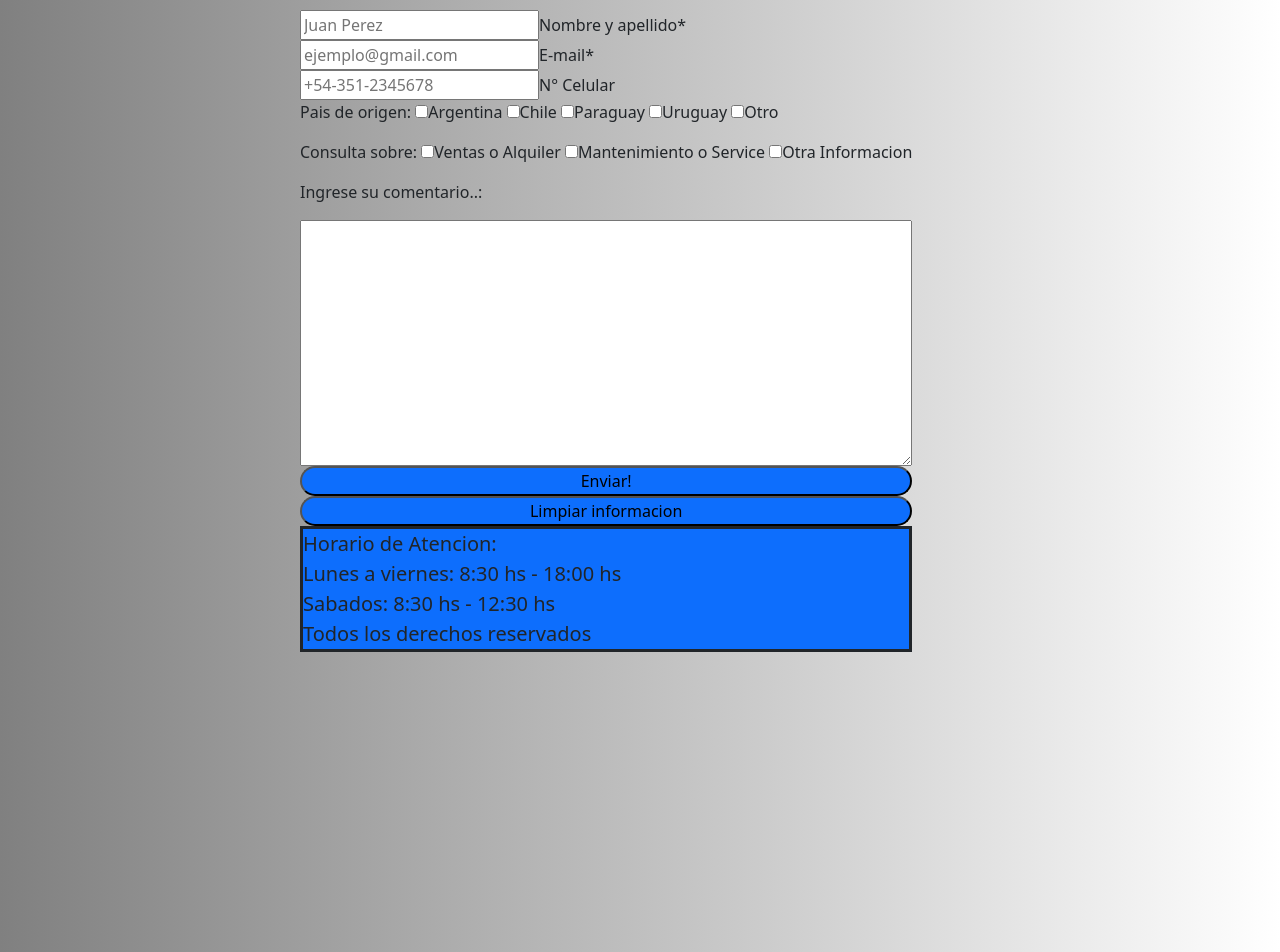
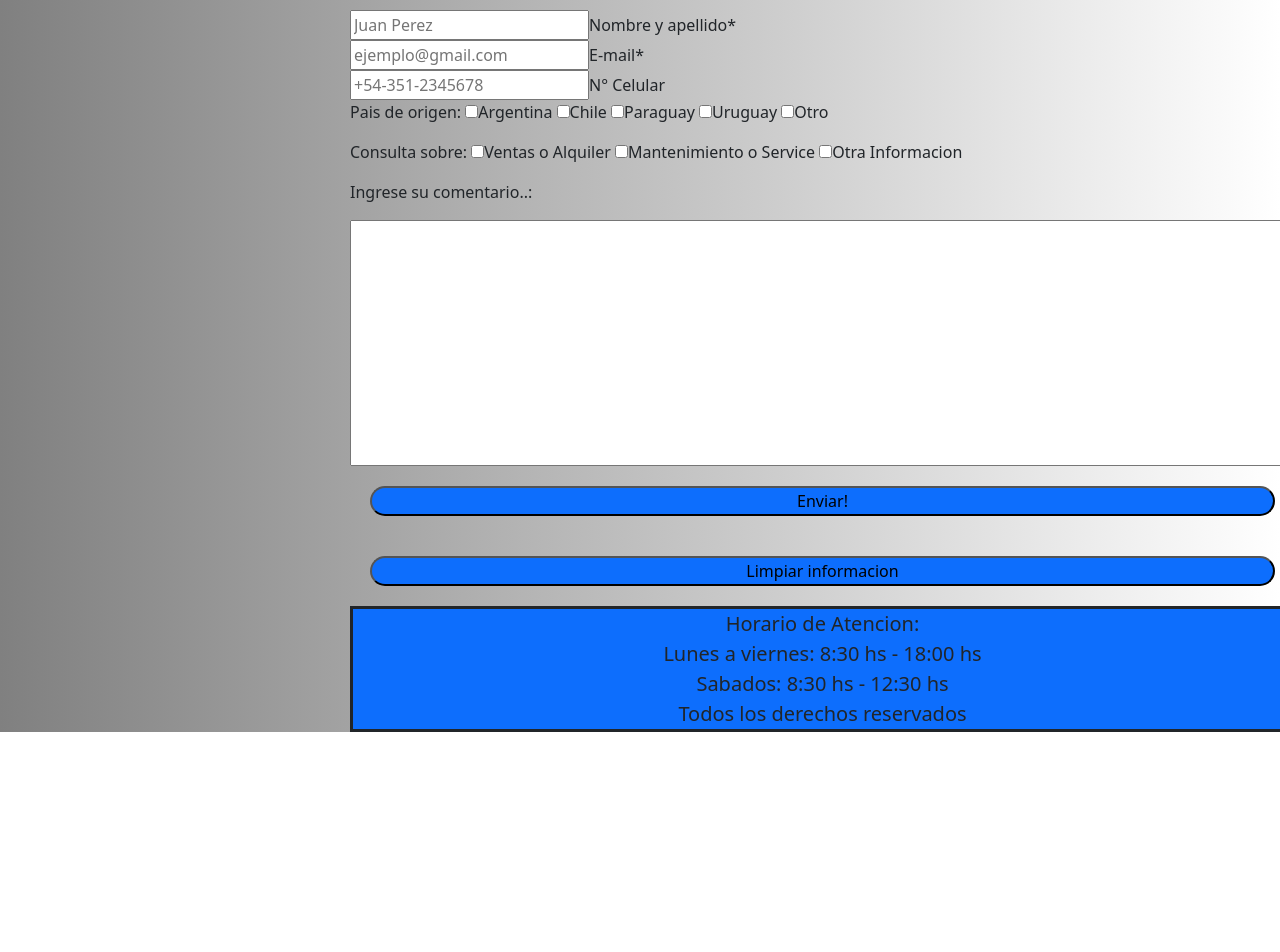
Before and after one commit to Mercado-tomas/ProyectoCoderHouse, a plain HTML site: page contacto.html in a window 1280 px wide. Shown: the part 126-1078 px from the top of the page. After the commit the page ends 858 px from the top, so only its background shows below. Drawn offline with nearby package versions, Linux system fonts and the light colour scheme.

Commit message:
modificaciones2

```diff
--- a/CSS/contacto.css
+++ b/CSS/contacto.css
@@ -1,3 +1,4 @@
+
 .seccion1{
     font-size: 50px;
     font-family: Georgia, 'Times New Roman', Times, serif;
@@ -7,17 +8,24 @@
 body{
     background-color: gray ;
    background: linear-gradient(to left,white,gray);
+
 }
 
 
 
 
 footer{
-    width: auto;
-    height: auto;
-    border: solid;
-    background-color: #0d6efd;
-    font-size: 20px;
+
+
+        width: 100%;
+        height: auto;
+        border: solid;
+        background-color: #0d6efd;
+        font-size: 20px;
+        bottom: 0;
+        text-align: center;
+
+
 }
 
 h1{
@@ -31,13 +39,14 @@ h1{
 form{
     display: inline-flex;
     flex-direction: column;
-    justify-content: center;
-    align-content: center;
-    padding: 300px;
-    padding-top: 20px;
+    margin-top: 20px;
+    margin-left: 350px;
+
+
 }
 .boton{
     background-color: #0d6efd ;
     border-radius: 80px;
+    margin: 20px;
 
 }
--- a/CSS/index.css.css
+++ b/CSS/index.css.css
@@ -43,4 +43,5 @@ footer{
     border: solid;
     background-color: #0d6efd;
     font-size: 20px;
+    text-align: center;
 }
--- a/CSS/ubicacion+bootstrap.css
+++ b/CSS/ubicacion+bootstrap.css
@@ -13,6 +13,7 @@ footer{
     border: solid;
     background-color: #0d6efd;
     font-size: 20px;
+    text-align: center;
 }
 .grid1{
     padding: 400px;
--- a/CSS/ventas-grid.css
+++ b/CSS/ventas-grid.css
@@ -26,4 +26,5 @@ footer{
     border: solid;
     background-color: #0d6efd;
     font-size: 20px;
+    text-align: center;
 }
--- a/SASS(solo -service-)/service.scss
+++ b/SASS(solo -service-)/service.scss
@@ -76,4 +76,5 @@ body{
     border: solid;
     background-color: #0d6efd;
     font-size: 20px;
+    text-align: center;
 }
--- a/contacto.html
+++ b/contacto.html
@@ -59,7 +59,7 @@
     <input type="checkbox">Otra Informacion
   </p>
   <p>Ingrese su comentario..:</p>
-  <textarea name="" id="" cols="30" rows="10"></textarea>
+  <textarea  cols="100" rows="10"></textarea>
   </label>
   <button class="boton" type="submit">Enviar!</button>
   <button class="boton" type="reset">Limpiar informacion</button>
@@ -69,7 +69,9 @@
 </form>
 
 <!--Footer sobre horarios y derechos reservados-->
-<footer>
+
+
+<footer id="footer">
   <div >Horario de Atencion:
       <div>Lunes a viernes:
       8:30 hs - 18:00 hs</div>
@@ -77,6 +79,9 @@
        8:30 hs - 12:30 hs</div>
   </div>
   <div>Todos los derechos reservados</div>
+
 </footer>
+
 </body>
+
 </html>
```
Also changed, not shown: Service.html (+1 -0 lines), index.html (+1 -1 lines), repuestos.html (+2 -1 lines), ventas.html (+2 -1 lines).
